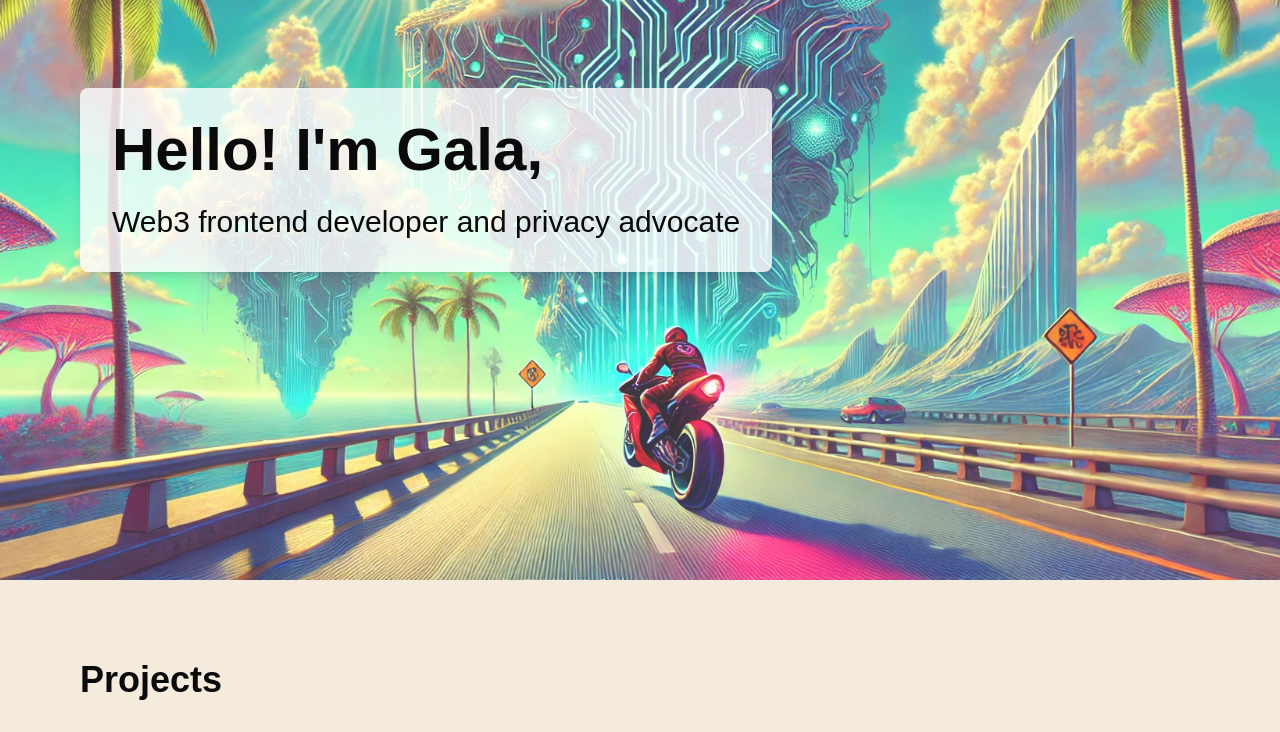
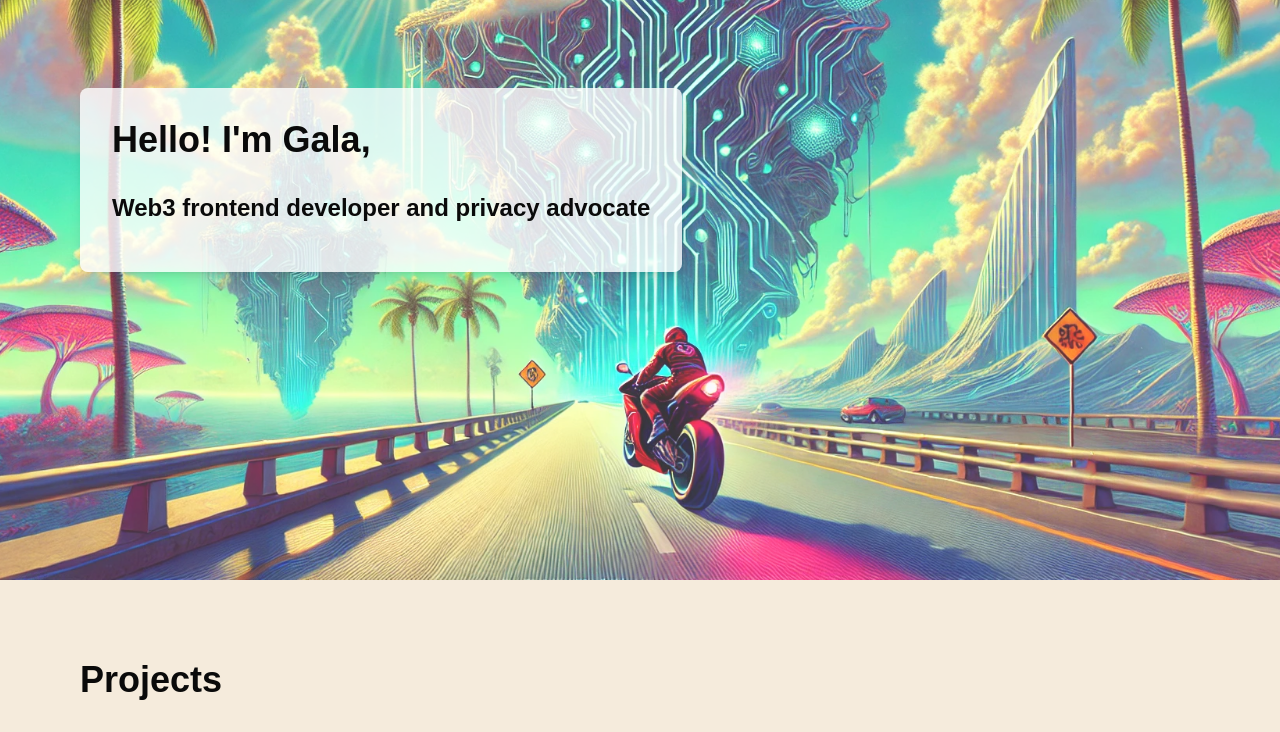
Before and after one commit to gala1234/website, a Next.js app: page / in a window 1280 px wide. Shown: the part 1020-1752 px from the top of the page. Built offline with nearby package versions, Linux system fonts and the light colour scheme.

Commit message:
update title tags

```diff
--- a/src/components/ImageSection.tsx
+++ b/src/components/ImageSection.tsx
@@ -5,6 +5,8 @@ import Image from 'next/image';
 import { motion } from 'framer-motion';
 import { useLanguage } from '@/providers/LanguageProvider';
 import { imageText } from '@/constants/image';
+import SectionHeader from './texts/SectionHeader';
+import SectionSubHeader from './texts/SectionSubHeader';
 
 export default function ImageSection() {
   const { language } = useLanguage();
@@ -38,10 +40,8 @@ export default function ImageSection() {
           viewport={{ once: false }}
           transition={{ duration: 0.8, ease: 'easeOut' }}
         >
-          <h2 className="mb-6 text-5xl font-bold sm:text-6xl">
-            {content.greeting}
-          </h2>
-          <h3 className="text-2xl sm:text-3xl">{content.role}</h3>
+          <SectionHeader title={content.title} />
+          <SectionSubHeader title={content.subtitle} />
         </motion.div>
       </div>
     </section>
--- a/src/components/texts/SectionHeader.tsx
+++ b/src/components/texts/SectionHeader.tsx
@@ -3,5 +3,5 @@ interface SectionHeaderProps {
 }
 
 export default function SectionHeader({ title }: SectionHeaderProps) {
-  return <h1 className="mb-8 text-4xl font-bold">{title}</h1>;
+  return <h2 className="mb-8 text-4xl font-bold">{title}</h2>;
 }
--- a/src/components/texts/SectionSubHeader.tsx
+++ b/src/components/texts/SectionSubHeader.tsx
@@ -3,5 +3,5 @@ interface SectionHeaderProps {
 }
 
 export default function SectionHeader({ title }: SectionHeaderProps) {
-  return <h2 className="mb-4 text-2xl font-semibold">{title}</h2>;
+  return <h3 className="mb-4 text-2xl font-semibold">{title}</h3>;
 }
--- a/src/constants/image.ts
+++ b/src/constants/image.ts
@@ -1,10 +1,10 @@
 export const imageText = {
   en: {
-    greeting: "Hello! I'm Gala,",
-    role: 'Web3 frontend developer and privacy advocate',
+    title: "Hello! I'm Gala,",
+    subtitle: 'Web3 frontend developer and privacy advocate',
   },
   es: {
-    greeting: '¡Hola! Soy Gala,',
-    role: 'Desarrolladora frontend web3 y defensora de la privacidad',
+    title: '¡Hola! Soy Gala,',
+    subtitle: 'Desarrolladora frontend web3 y defensora de la privacidad',
   },
 } as const;
```
